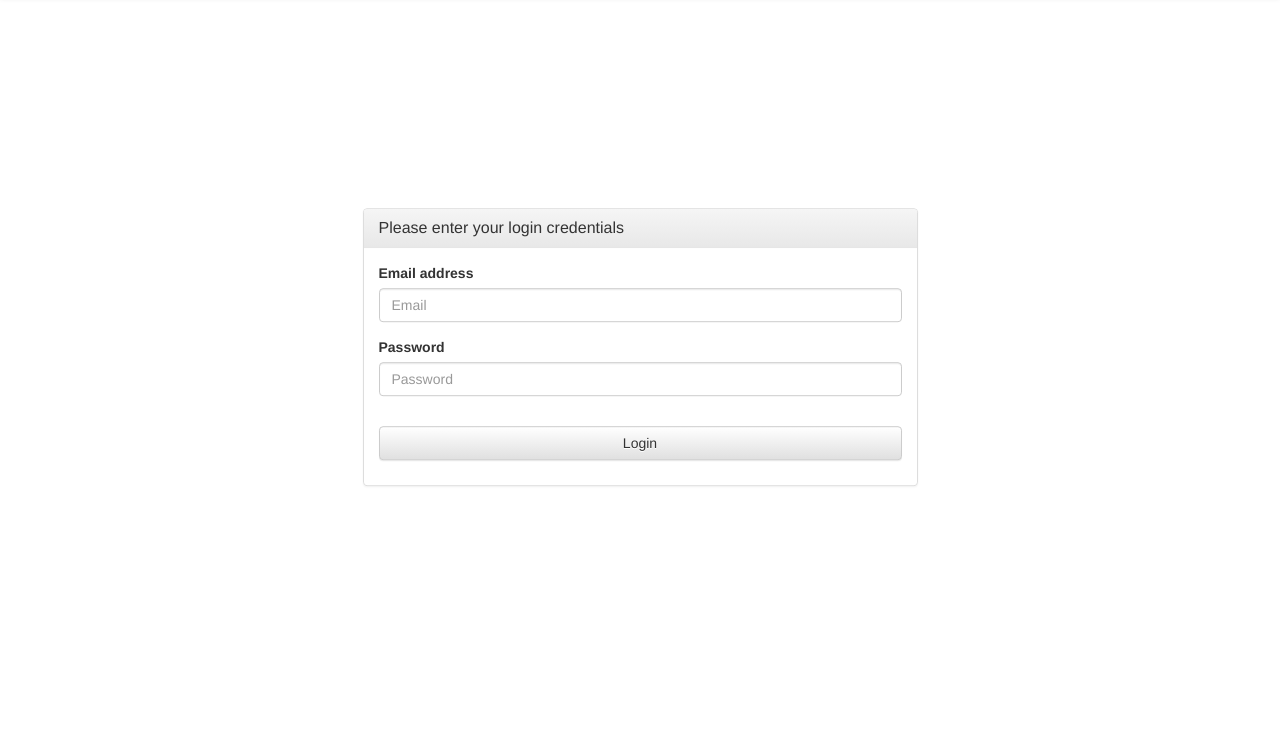
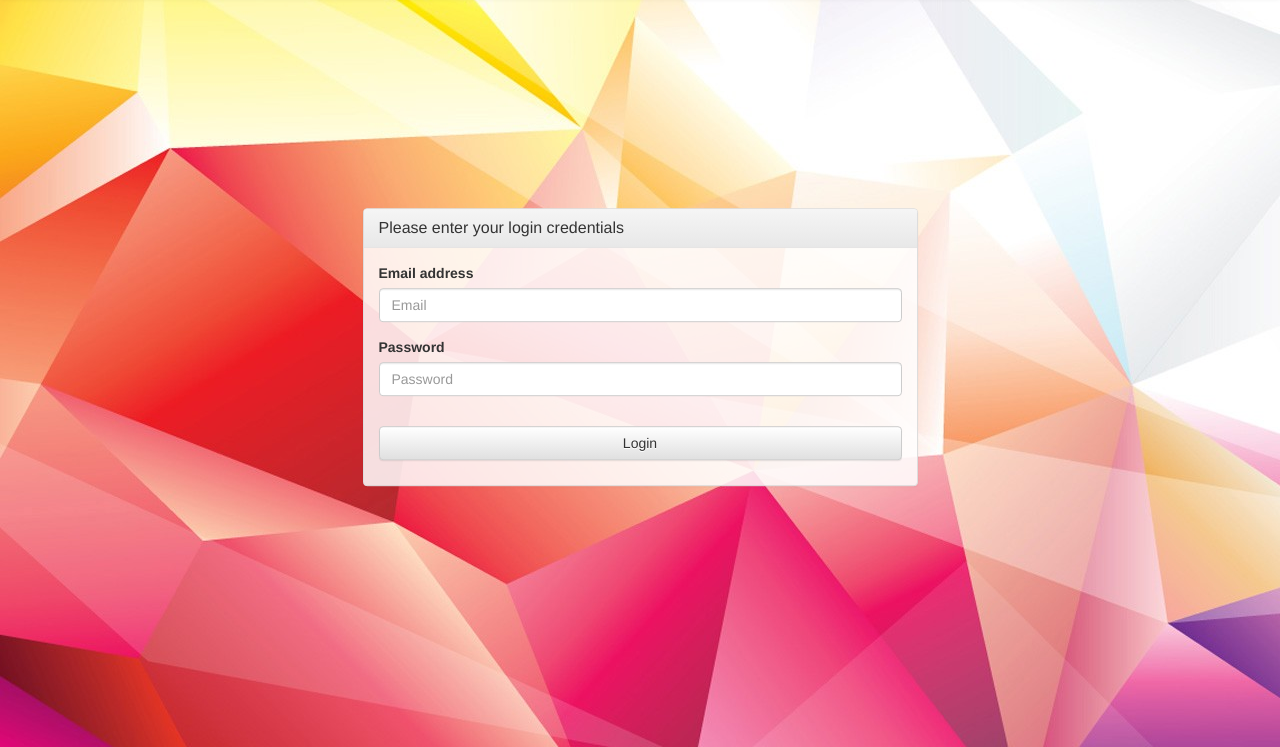
Before and after one commit to kaunas-coding-school/csv-import, a plain HTML site: page index.html in a window 1280 px wide. Shown: the part 53-800 px from the top of the page. Drawn offline with nearby package versions, Linux system fonts and the light colour scheme.

Commit message:
pataisymai url css faile

```diff
--- a/css/laurynas.css
+++ b/css/laurynas.css
@@ -1,5 +1,5 @@
 .login-form {
-  background-image: url("images/Abstract-Background.jpg");
+  background-image: url("../images/Abstract-Background.jpg");
   position: relative;
 }
 
```
